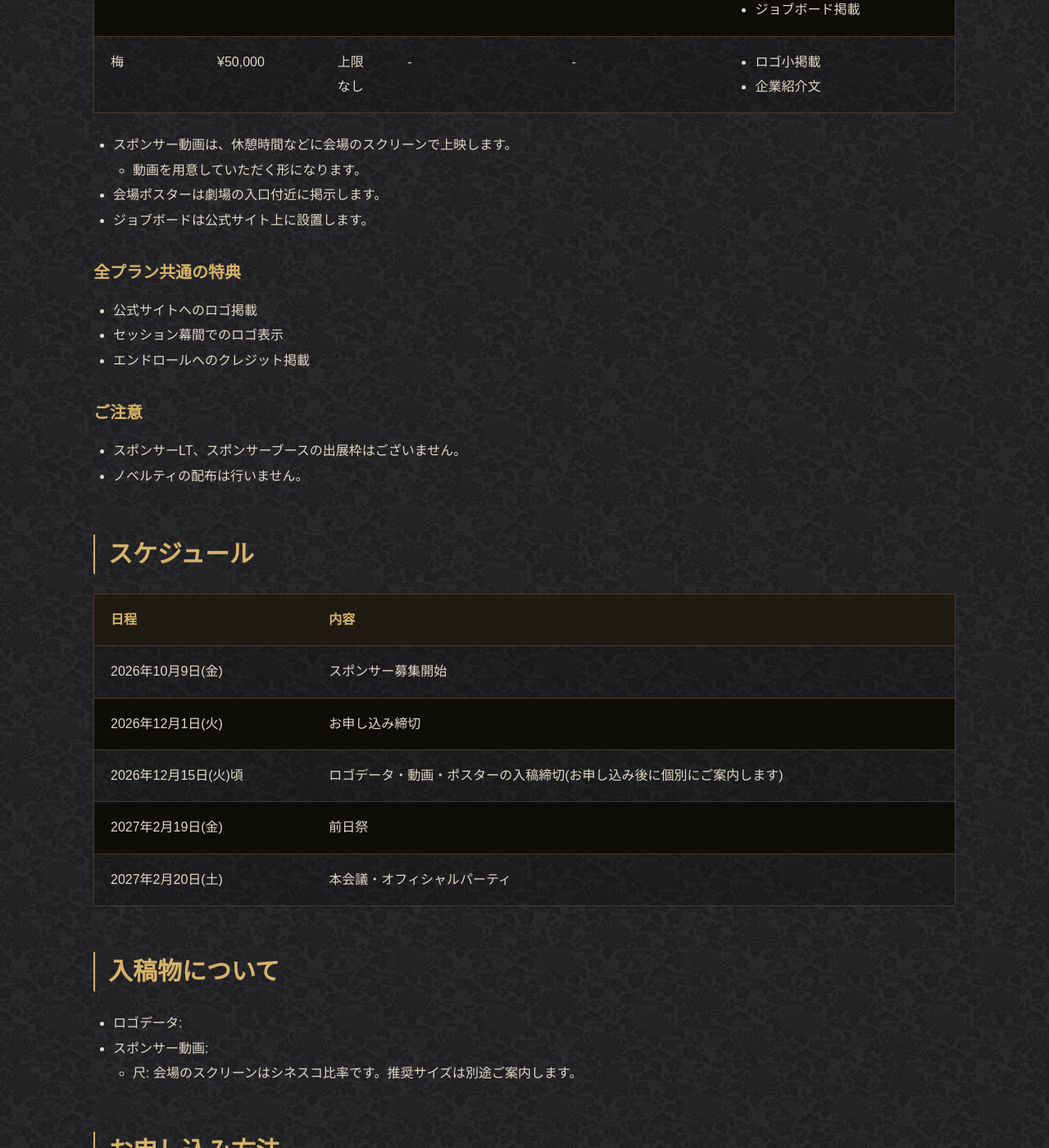
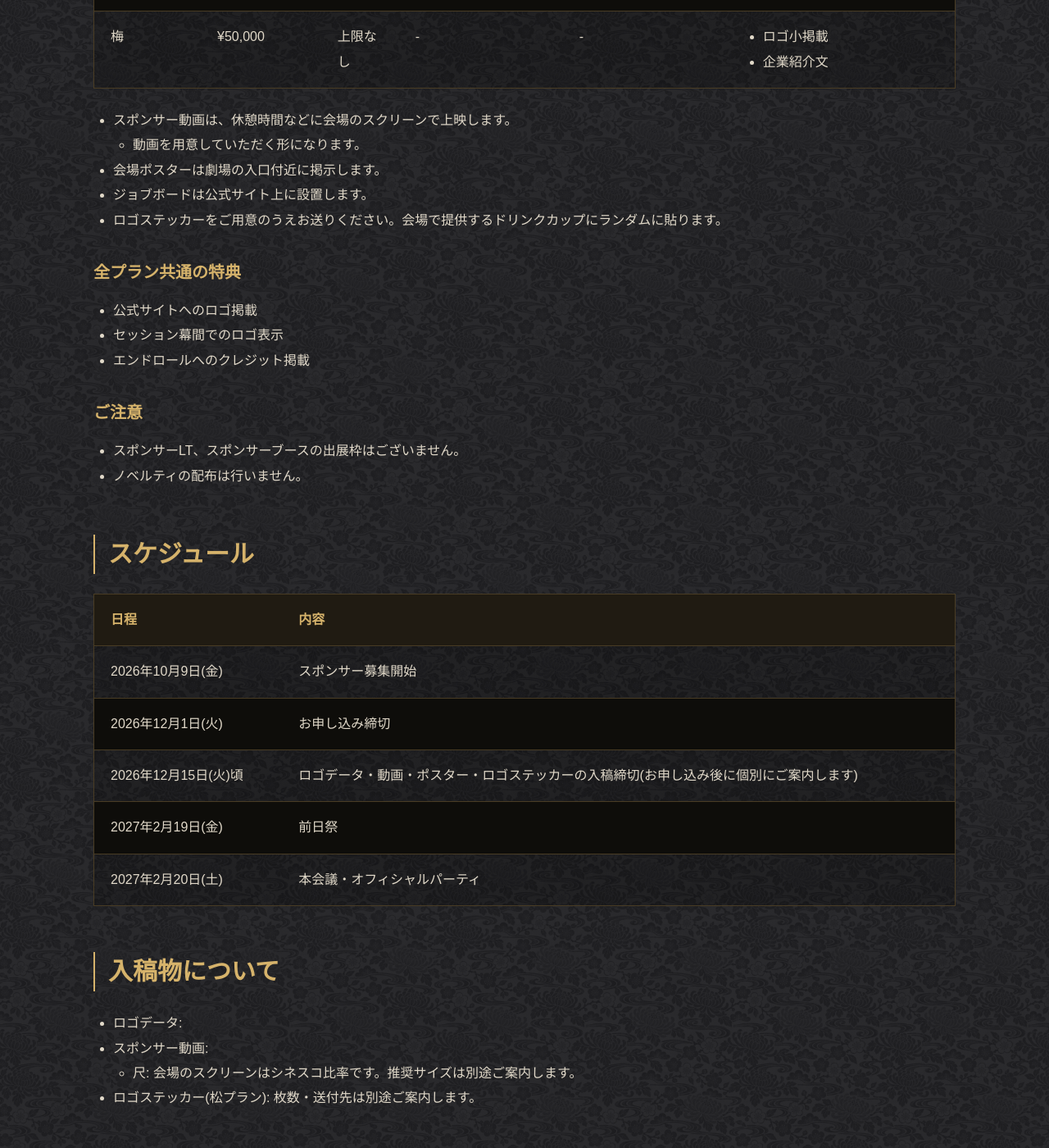
Before and after one commit to okinawarb/okrk03, a Jekyll site: the page built from sponsors/index.html, in a window 1280 px wide and 1400 px high, scrolled down 2841 px. Shown: the whole window at 82% size. Built offline with Jekyll 4.4.1, drawn with Linux system fonts in a browser that asks for light colours; some of the changed text lies outside the part shown.

Commit message:
松プランのドリンクカップ特典をロゴステッカー送付の形に変更

```diff
--- a/sponsors/index.html
+++ b/sponsors/index.html
@@ -128,7 +128,7 @@
     <tr><th>プラン</th><th>協賛金額(税込)</th><th>枠数</th><th>スポンサー動画の上映</th><th>会場ポスターへの掲示</th><th>その他</th></tr>
   </thead>
   <tbody>
-    <tr><td>松</td><td>¥200,000</td><td>上限なし</td><td>⚪︎</td><td>⚪︎</td><td><ul><li>ロゴ大掲載</li><li>企業紹介文</li><li>ジョブボード掲載</li><li>会場で提供するドリンクカップへのロゴ掲載(ランダムに貼られます)</li></ul></td></tr>
+    <tr><td>松</td><td>¥200,000</td><td>上限なし</td><td>⚪︎</td><td>⚪︎</td><td><ul><li>ロゴ大掲載</li><li>企業紹介文</li><li>ジョブボード掲載</li><li>ドリンクカップへのロゴステッカー貼付</li></ul></td></tr>
     <tr><td>竹</td><td>¥100,000</td><td>上限なし</td><td>⚪︎</td><td>⚪︎</td><td><ul><li>ロゴ中掲載</li><li>企業紹介文</li><li>ジョブボード掲載</li></ul></td></tr>
     <tr><td>梅</td><td>¥50,000</td><td>上限なし</td><td>-</td><td>-</td><td><ul><li>ロゴ小掲載</li><li>企業紹介文</li></ul></td></tr>
   </tbody>
@@ -142,6 +142,7 @@
   </li>
   <li>会場ポスターは劇場の入口付近に掲示します。</li>
   <li>ジョブボードは公式サイト上に設置します。</li>
+  <li>ロゴステッカーをご用意のうえお送りください。会場で提供するドリンクカップにランダムに貼ります。</li>
 </ul>
 
 <h3 id="全プラン共通の特典">全プラン共通の特典</h3>
@@ -179,7 +180,7 @@
     </tr>
     <tr>
       <td>2026年12月15日(火)頃</td>
-      <td>ロゴデータ・動画・ポスターの入稿締切(お申し込み後に個別にご案内します)</td>
+      <td>ロゴデータ・動画・ポスター・ロゴステッカーの入稿締切(お申し込み後に個別にご案内します)</td>
     </tr>
     <tr>
       <td>2027年2月19日(金)</td>
@@ -201,6 +202,7 @@
       <li>尺: 会場のスクリーンはシネスコ比率です。推奨サイズは別途ご案内します。</li>
     </ul>
   </li>
+  <li>ロゴステッカー(松プラン): 枚数・送付先は別途ご案内します。</li>
 </ul>
 
 <h2 id="お申し込み方法">お申し込み方法</h2>
```
